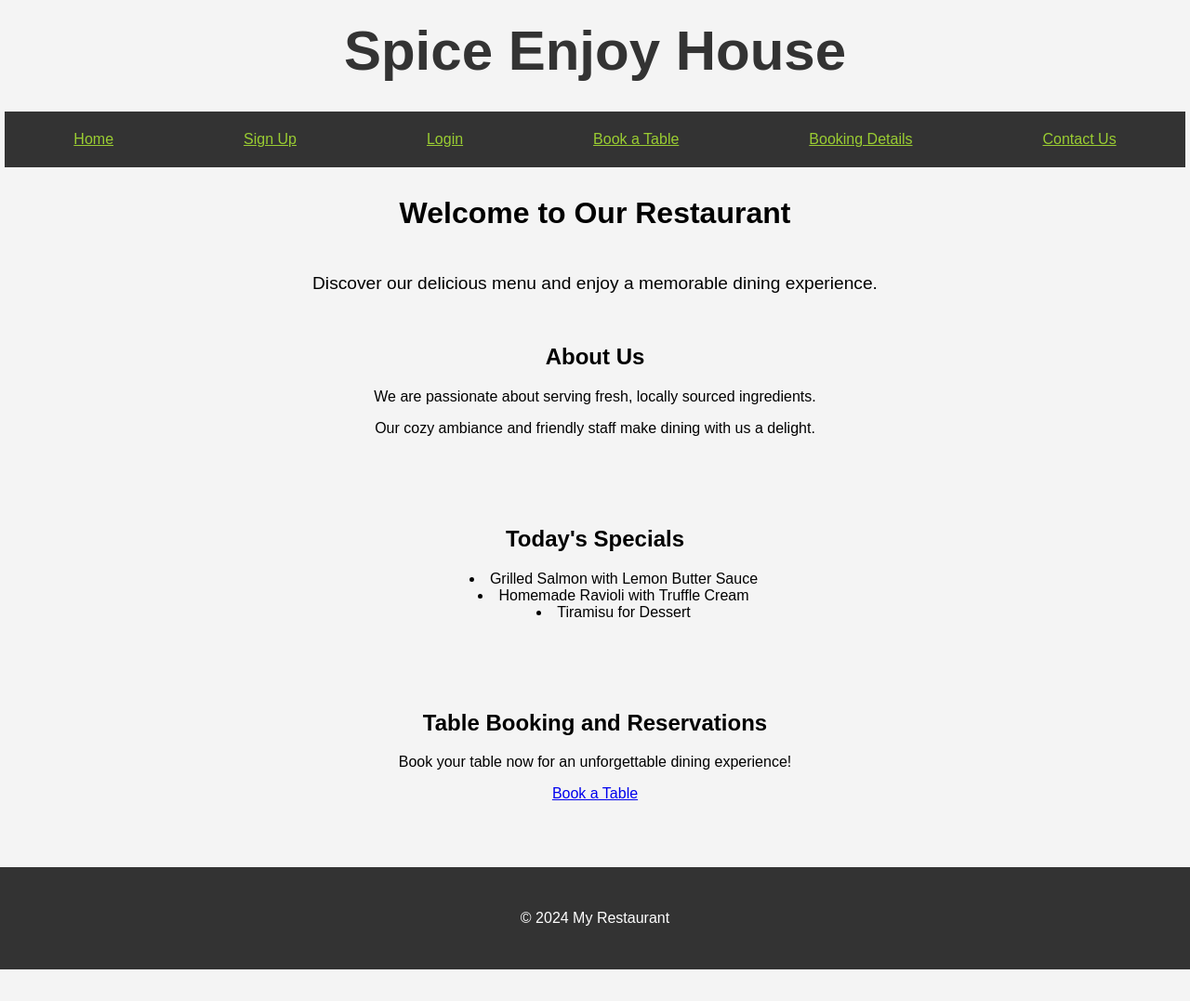
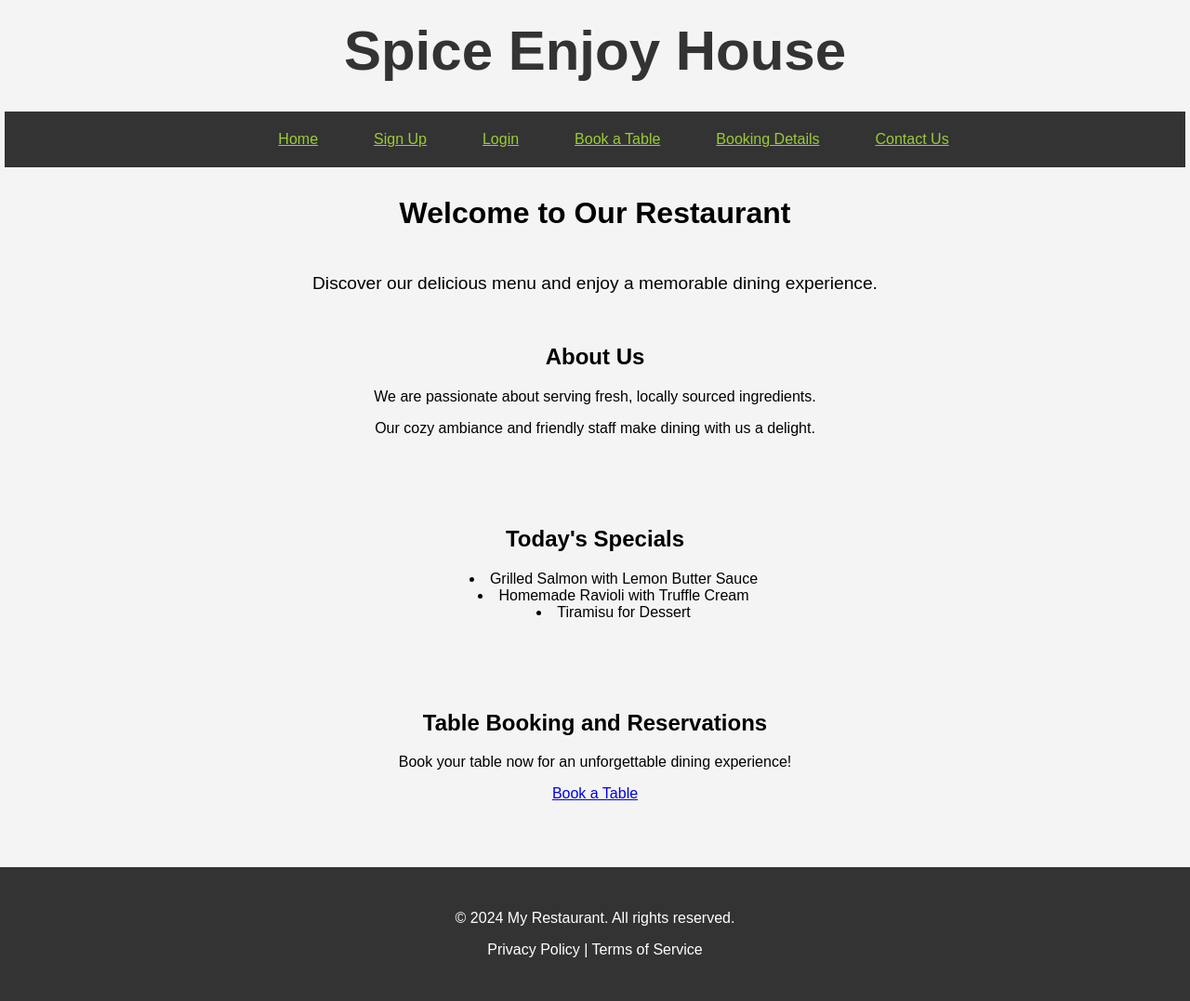
Before and after one commit to Zahid295/spice-enjoy-house, a Django app: page / in a window 1280 px wide. Shown: the whole page at 93% size. Before the commit the page ends 1043 px from the top, so only its background shows below. Run offline with Django 4.2, Linux system fonts and the light colour scheme.

Commit message:
Move html files

```diff
--- a/booking_app/templates/base.html
+++ /dev/null
@@ -1,21 +0,0 @@
-{% load static %}
-<!DOCTYPE html>
-<head>
-    <link rel="stylesheet" type="text/css" href="{% static 'css/styles.css' %}">
-    <title>{% block title %}{% endblock %}</title>
-</head>
-<body>
-           {% block content %}
-
-            {% endblock %}
-        </div>
-
-    <!-- Your page content goes here -->
-
-    <div id="footer">
-        {% block footer %}
-        <p>© 2024 My Restaurant</p>
-        {% endblock%}
-    </div>
-</body>
-</html>
--- a/booking_app/templates/index.html
+++ b/booking_app/templates/booking_app/index.html
@@ -1,25 +1,10 @@
 {% extends "base.html" %}
 {% load static %}
  <!-- Extend the base template -->
- {% block title %}My Restaurant{% endblock %}
+
 
 {% block content %} <!-- Define a content block to override in child templates -->
-    <section class="logo">
-        <h1>Spice Enjoy House</h1>
-    </section>
-    <section class="header">
-            <ul>
 
-                <li><a href="{% url 'index' %}">Home</a></li>
-                <li><a href="/signup">Sign Up</a></li>
-                <li><a href="/login">Login</a></li>
-                <li><a href="{% url 'booking-form' %}">Book a Table</a></li>
-                <li><a href="{% url 'booking-details' %}">Booking Details</a></li>
-                <li><a href="/contact">Contact Us</a></li>
-
-
-            </ul>
-    </section>
     <section class="hero">
         <h2>Welcome to Our Restaurant</h2>
         <p>Discover our delicious menu and enjoy a memorable dining experience.</p>
--- a/booking_app/views.py
+++ b/booking_app/views.py
@@ -9,7 +9,7 @@ from .models import Table, Booking
 
 def index(request):
 
-    return render(request, 'index.html')
+    return render(request, 'booking_app/index.html')
 
 #def book_table(request):
 #    table_names = ["Window View", "Cozy Corner", "Family Booth"]
@@ -34,7 +34,7 @@ def book_table(request):
             existing_booking = Booking.objects.filter(table=table, booking_time=booking_time).exists()
             if existing_booking:
                 # show an error message
-                return render(request, 'booking_form.html', {'form': form, 'name_collection': Table.objects.all(), 'error_message': 'This table is already booked at the selected time.'})
+                return render(request, 'booking_app/booking_form.html', {'form': form, 'name_collection': Table.objects.all(), 'error_message': 'This table is already booked at the selected time.'})
         else:
             form.save()
             # Redirect to a valid URL (e.g., the booking success page)
@@ -44,7 +44,7 @@ def book_table(request):
 
     name_collection = Table.objects.all()
 
-    return render(request, 'booking_form.html', {'form': form, 'name_collection': name_collection, 'confirmation_message': 'Booking successful!'})
+    return render(request, 'booking_app/booking_form.html', {'form': form, 'name_collection': name_collection, 'confirmation_message': 'Booking successful!'})
 
 
 def booking_details(request):
@@ -53,4 +53,4 @@ def booking_details(request):
     else:
         user_bookings = None
 
-    return render(request, 'booking_details.html', {'user_bookings': user_bookings})
+    return render(request, 'booking_app/booking_details.html', {'user_bookings': user_bookings})
--- a/code_project/settings.py
+++ b/code_project/settings.py
@@ -18,7 +18,7 @@ if os.path.isfile('env.py'):
 
 # Build paths inside the project like this: BASE_DIR / 'subdir'.
 BASE_DIR = Path(__file__).resolve().parent.parent
-TEMPLATES_DIR = os.path.join(BASE_DIR, 'templates//')
+#TEMPLATES_DIR = os.path.join(BASE_DIR, 'templates')
 
 
 # Quick-start development settings - unsuitable for production
@@ -29,7 +29,7 @@ SECRET_KEY = os.environ.get("SECRET_KEY")
 
 
 # SECURITY WARNING: don't run with debug turned on in production!
-DEBUG = False
+DEBUG = True
 
 ALLOWED_HOSTS = ['8000-zahid295-spice-enjoy-hou-yqsr17acl0.us1.codeanyapp.com',
                 '.herokuapp.com', '8000-zahid295-spice-enjoy-hou-0iucegcbna.us1.codeanyapp.com', 'http://codeanywhere.app',  '8001-zahid295-spice-enjoy-hou-0iucegcbna.us1.codeanyapp.com', '8002-zahid295-spice-enjoy-hou-0iucegcbna.us1.codeanyapp.com', '8003-zahid295-spice-enjoy-hou-0iucegcbna.us1.codeanyapp.com',  '8005-zahid295-spice-enjoy-hou-0iucegcbna.us1.codeanyapp.com',  '8006-zahid295-spice-enjoy-hou-0iucegcbna.us1.codeanyapp.com', 'https://8000-zahid295-spice-enjoy-hou-0iucegcbna.us1.codeanyapp.com', 'https://8000-zahid295-spice-enjoy-hou-0iucegcbna.us1.codeanyapp.com/admin/login/?next=/admin/']
@@ -65,7 +65,7 @@ ROOT_URLCONF = 'code_project.urls'
 TEMPLATES = [
     {
         'BACKEND': 'django.template.backends.django.DjangoTemplates',
-        'DIRS': ['TEMPLATES_DIR'],
+        'DIRS': [BASE_DIR / 'templates'],
         'APP_DIRS': True,
         'OPTIONS': {
             'context_processors': [
--- a/static/css/styles.css
+++ b/static/css/styles.css
@@ -22,13 +22,11 @@ body {
 
 .header {
     height: 70px;
-    padding:0;
     margin:5px;
 }
 
 /* Header Styles */
 .header ul {
-    padding: 0;
     margin: 0;
     background: #333;
     display:flex;
@@ -39,8 +37,9 @@ body {
 }
 
 .header ul li {
-    display: inline;
-    padding: 70px;
+    display: block;
+    padding: 30px;
+
 
 }
 
@@ -168,7 +167,7 @@ button {
 /* Media Queries */
 @media (max-width: 768px) {
     .header ul li {
-        block: inline-block;
+        display: inline-block;
         width: 100%;
         text-align: center;
     }
--- /dev/null
+++ b/templates/base.html
@@ -0,0 +1,41 @@
+{% load static %}
+<!DOCTYPE html>
+<html>
+<head>
+    <link rel="stylesheet" type="text/css" href="{% static 'css/styles.css' %}">
+    <title>{% block title %}My Restaurant{% endblock %}</title>
+</head>
+<body>
+    <section class="logo">
+        <h1>Spice Enjoy House</h1>
+    </section>
+    <header class="header">
+        <nav>
+            <ul>
+
+                <li><a href="{% url 'index' %}">Home</a></li>
+                <li><a href="/signup">Sign Up</a></li>
+                <li><a href="/login">Login</a></li>
+                <li><a href="{% url 'booking-form' %}">Book a Table</a></li>
+                <li><a href="{% url 'booking-details' %}">Booking Details</a></li>
+                <li><a href="/contact">Contact Us</a></li>
+
+
+            </ul>
+        </nav>
+    </header>
+    <main>
+        {% block content %}
+
+        {% endblock %}
+    </main>
+    <footer>
+        <div id="footer">
+        {% block footer %}
+        <p>© 2024 My Restaurant. All rights reserved.</p>
+        <p>Privacy Policy | Terms of Service</p>
+        {% endblock %}
+    </div>
+    </footer>
+</body>
+</html>
```
Also changed, not shown: booking_app/templates/booking_app/booking_details.html (renamed from booking_app/templates/booking_details.html), booking_app/templates/booking_app/booking_form.html (renamed from booking_app/templates/booking_form.html).
